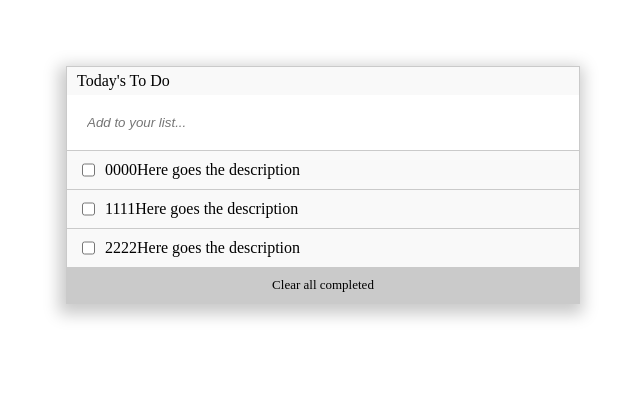
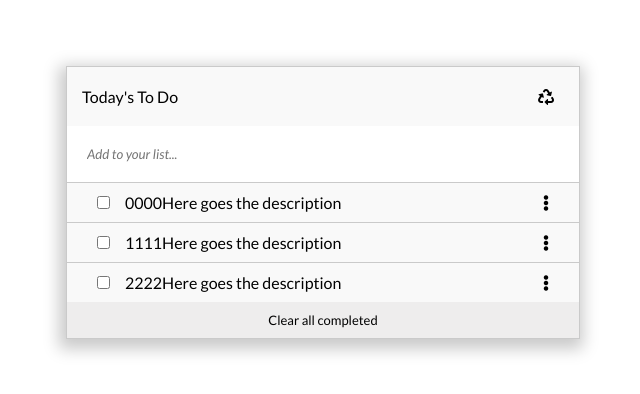
Before and after one commit to luftedar/to-do-list, a website built with webpack: page src/index.html in a window 1280 px wide. Shown: the part 174-568 px from the top of the page, without its empty margins (317-957 px from the left). Built offline with nearby package versions, Linux system fonts and the light colour scheme.

Commit message:
Update CSS

```diff
--- a/src/index.html
+++ b/src/index.html
@@ -2,6 +2,10 @@
 <head>
     <meta charset="UTF-8">
     <meta name="viewport" content="width=device-width, initial-scale=1.0">
+    <link rel="stylesheet" href="https://use.fontawesome.com/releases/v5.15.4/css/all.css" integrity="sha384-DyZ88mC6Up2uqS4h/KRgHuoeGwBcD4Ng9SiP4dIRy0EXTlnuz47vAwmeGwVChigm" crossorigin="anonymous">
+    <link rel="preconnect" href="https://fonts.googleapis.com">
+<link rel="preconnect" href="https://fonts.gstatic.com" crossorigin>
+<link href="https://fonts.googleapis.com/css2?family=Lato:ital,wght@0,100;0,300;0,400;0,700;0,900;1,100;1,300;1,400;1,700;1,900&display=swap" rel="stylesheet">
     <title>To Do List</title>
 </head>
 <body>
--- a/src/index.js
+++ b/src/index.js
@@ -25,10 +25,17 @@ const showTasks = () => {
     const newUlist = document.createElement('ul');
     newUlist.classList.add('list');
 
+    const header = document.createElement('div');
+    header.classList.add('header-wrapper')
+    showDiv.appendChild(header);
+
     const listHeader = document.createElement('p');
     listHeader.textContent = "Today's To Do";
+    const listHeaderIcon = document.createElement('span');
+    listHeaderIcon.innerHTML = '<i class="fas fa-recycle"></i>';
     listHeader.classList.add('header');
-    showDiv.appendChild(listHeader);
+    header.appendChild(listHeader);
+    header.appendChild(listHeaderIcon)
     const addInput = document.createElement('input');
     addInput.placeholder = 'Add to your list...'
     addInput.classList.add('input')
@@ -42,12 +49,23 @@ const showTasks = () => {
                 newListItem.classList.add('list-item');
                 showDiv.appendChild(newListItem);
 
+                const leftSide = document.createElement('div');
+                leftSide.classList.add('left-side');
+                newListItem.appendChild(leftSide);
                 const checkBox = document.createElement('INPUT');
                 checkBox.setAttribute('type','checkbox');
-                newListItem.appendChild(checkBox);
+                leftSide.appendChild(checkBox);
                 const p = document.createElement('p');
                 p.textContent = tasks[i].description;
-                newListItem.appendChild(p);
+                leftSide.appendChild(p);
+
+                const rightSide = document.createElement('div');
+                rightSide.classList.add('right-side');
+                newListItem.appendChild(rightSide);
+                const dragIcon = document.createElement('span');
+                dragIcon.innerHTML = '<i class="fas fa-ellipsis-v"></i>'
+                dragIcon.style.alignSelf = 'flex-end'
+                rightSide.appendChild(dragIcon);
             }
         }
     });
--- a/src/style.css
+++ b/src/style.css
@@ -1,4 +1,5 @@
 *{
+    font-family: 'Lato', sans-serif;
     margin: 0;
 }
 
@@ -19,7 +20,7 @@ body {
 }
 
 .header {
-    padding: 5px 0 5px 10px;
+    padding: 20px 0 20px 10px;
 }
 
 .input {
@@ -32,6 +33,8 @@ body {
 .list-item {
     list-style: none;
     display: flex;
+    justify-content: space-between;
+    align-items: center;
     padding: 5px 0 5px 10px;
     border-top: 1px solid #cacaca;
 }
@@ -40,9 +43,35 @@ body {
     margin: 5px;
 }
 
+.left-side {
+    display: flex;
+}
+
+.left-side>*{
+    margin-left: 15px;
+}
+
+.right-side>* {
+    margin-right: 25px;
+}
+
 .remove-all {
     text-align: center;
-    background-color: #cacaca;
+    background-color: #eeeded;
     font-size: small;
     padding: 10px;
 }
+
+.header-wrapper {
+    display: flex;
+    justify-content: space-between;
+    align-items: center;
+}
+
+.header {
+    margin-left: 5px;
+}
+
+.header-wrapper span {
+    margin-right: 25px;
+}
```
